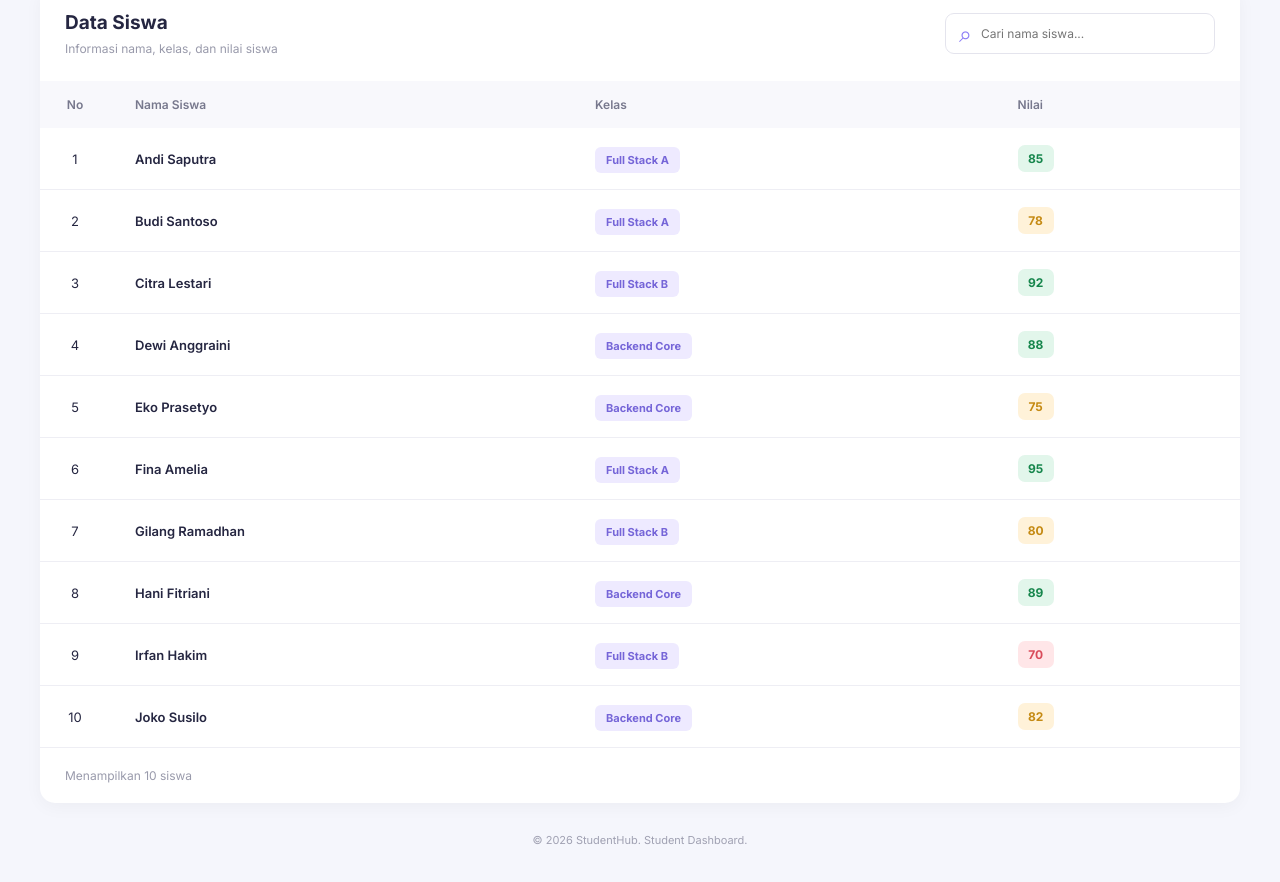
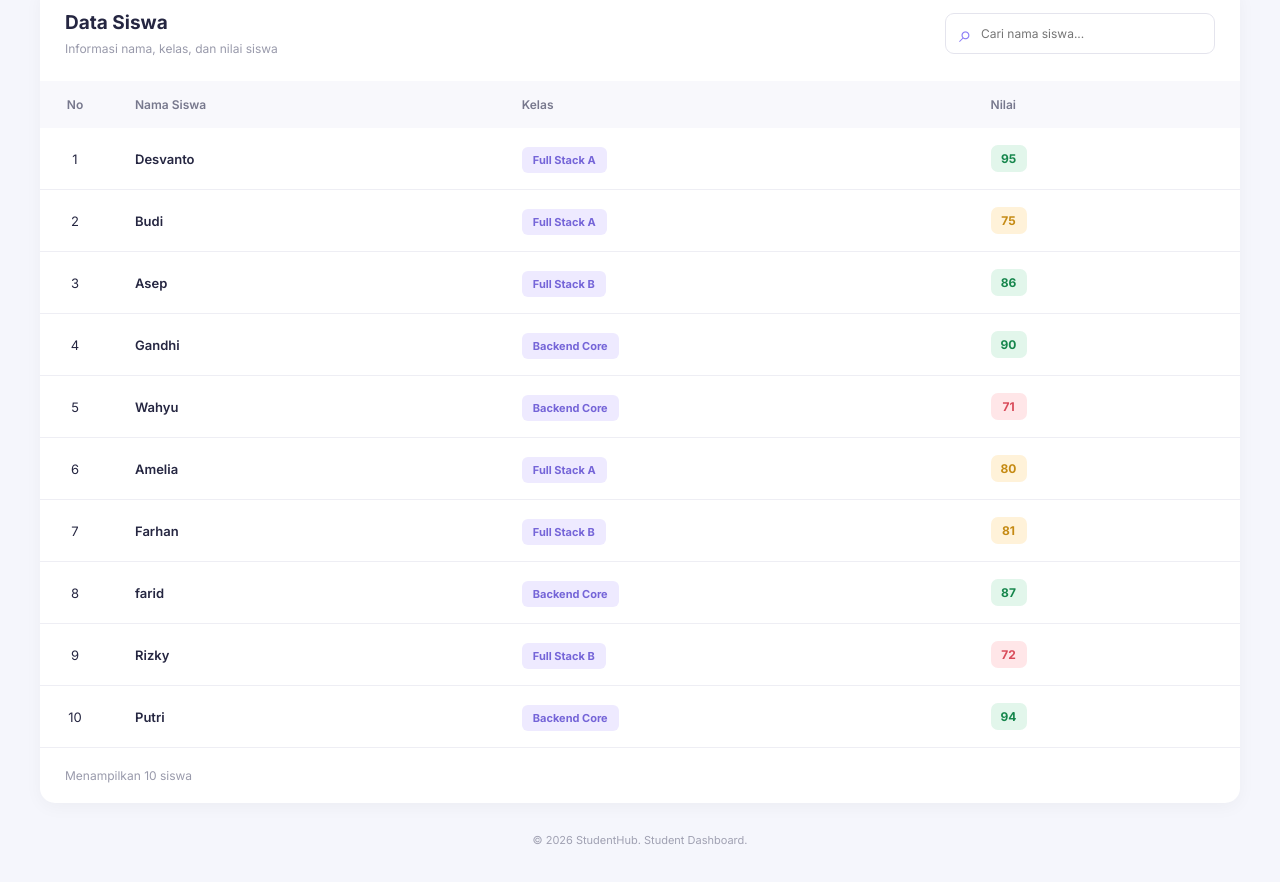
Before and after one commit to desvan76/student-data-dashboard, a plain HTML site: page index.html in a window 1280 px wide. Shown: the part 360-1242 px from the top of the page. Drawn offline with Linux system fonts and the light colour scheme.

Commit message:
update: index.html

```diff
--- a/script.js
+++ b/script.js
@@ -2,54 +2,54 @@
 // mock data siswa
 const siswa = [
     {
-        name: "Andi Saputra",
-        class: "Full Stack A",
-        score: 85
-    },
-    {
-        name: "Budi Santoso",
-        class: "Full Stack A",
-        score: 78
-    },
-    {
-        name: "Citra Lestari",
-        class: "Full Stack B",
-        score: 92
-    },
-    {
-        name: "Dewi Anggraini",
-        class: "Backend Core",
-        score: 88
-    },
-    {
-        name: "Eko Prasetyo",
-        class: "Backend Core",
-        score: 75
-    },
-    {
-        name: "Fina Amelia",
+        name: "Desvanto",
         class: "Full Stack A",
         score: 95
     },
     {
-        name: "Gilang Ramadhan",
+        name: "Budi",
+        class: "Full Stack A",
+        score: 75
+    },
+    {
+        name: "Asep",
         class: "Full Stack B",
+        score: 86
+    },
+    {
+        name: "Gandhi",
+        class: "Backend Core",
+        score: 90
+    },
+    {
+        name: "Wahyu",
+        class: "Backend Core",
+        score: 71
+    },
+    {
+        name: "Amelia",
+        class: "Full Stack A",
         score: 80
     },
     {
-        name: "Hani Fitriani",
-        class: "Backend Core",
-        score: 89
+        name: "Farhan",
+        class: "Full Stack B",
+        score: 81
     },
     {
-        name: "Irfan Hakim",
-        class: "Full Stack B",
-        score: 70
+        name: "farid",
+        class: "Backend Core",
+        score: 87
     },
     {
-        name: "Joko Susilo",
+        name: "Rizky",
+        class: "Full Stack B",
+        score: 72
+    },
+    {
+        name: "Putri",
         class: "Backend Core",
-        score: 82
+        score: 94
     }
 ];
 
@@ -93,19 +93,17 @@ function tampilkanSiswa(data) {
 
     }).join("");
 
-    // menggunakan reduce() untuk menghitung total nilai
+    // Menggunakan reduce() untuk menghitung total nilai
     const totalNilai = data.reduce((total, siswa) => {
         return total + siswa.score;
     }, 0);
 
-    // menggunakan reduce() untuk menghitung rata-rata
+    // Menghitung rata-rata
     const rataRata = data.length > 0
         ? (totalNilai / data.length).toFixed(1)
         : "0.0";
 
-    // memperbarui statistik
-    document.getElementById("totalSiswa").textContent = siswa.length;
-    document.getElementById("jumlahTampil").textContent = data.length;
+    // Memperbarui rata-rata nilai
     document.getElementById("rataRata").textContent = rataRata;
 
     // memperbarui footer
```
Also changed, not shown: index.html (+2 -2 lines).
